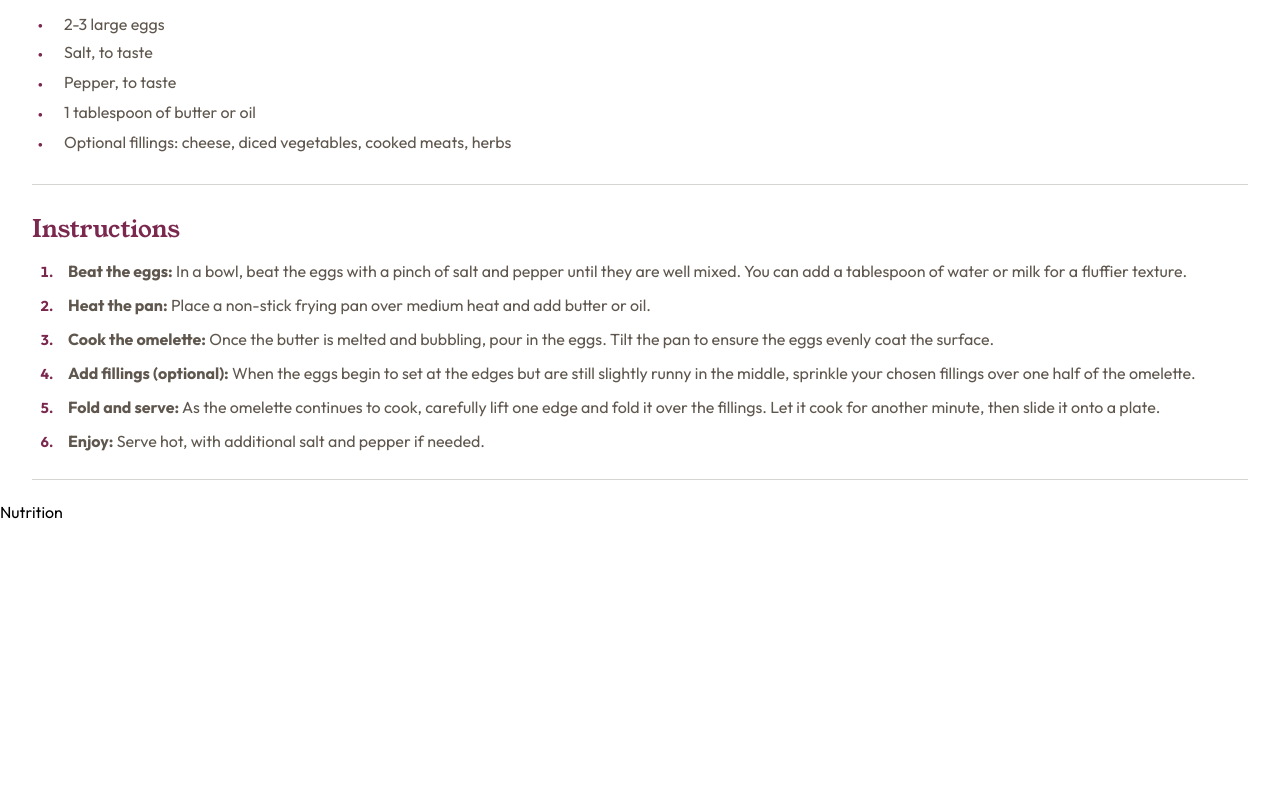
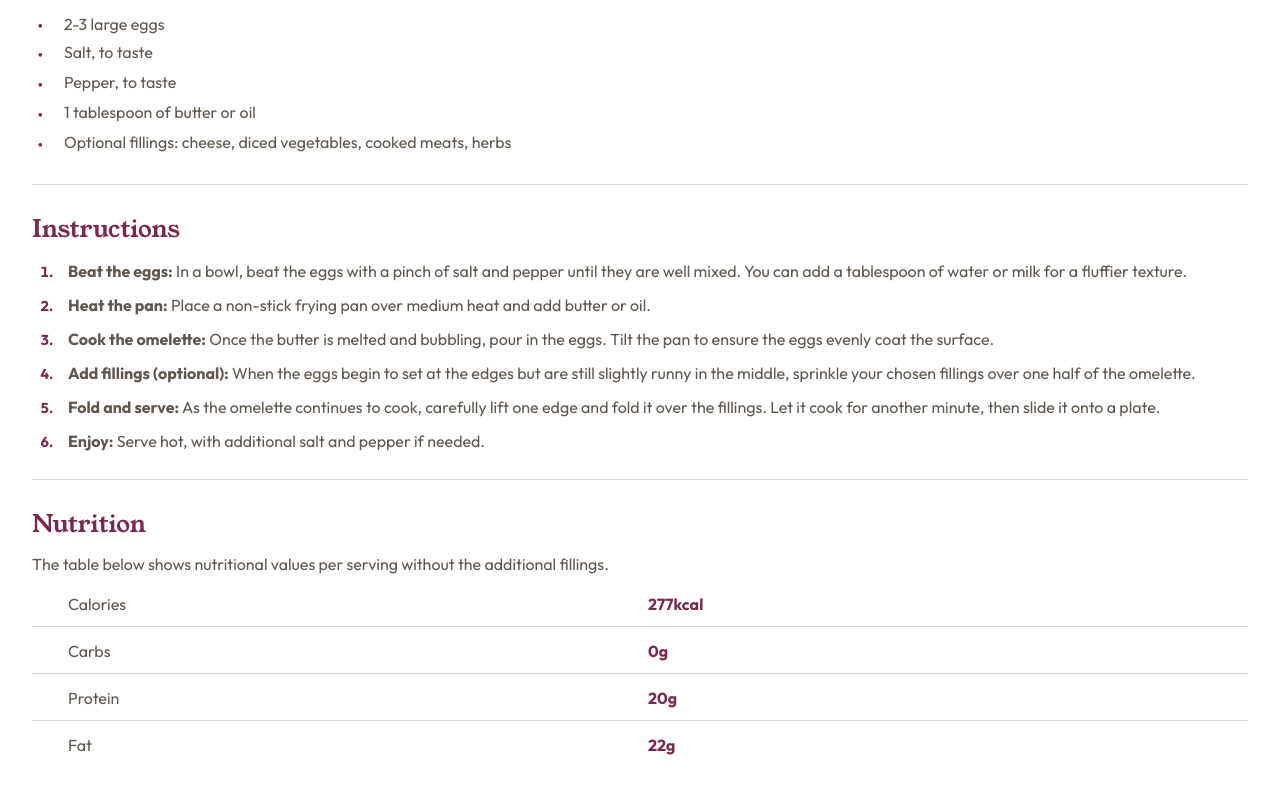
Before and after one commit to jabssdev/recipe-page, a React (Vite) app: page / in a window 1280 px wide. Shown: the part 995-1788 px from the top of the page. Before the commit the page ends 1519 px from the top, so only its background shows below. Built offline with nearby package versions, Linux system fonts and the light colour scheme.

Commit message:
feat: :sparkles: End nutrition section

```diff
--- a/src/assets/components/Header.jsx
+++ b/src/assets/components/Header.jsx
@@ -11,7 +11,7 @@ export const Header = () => {
 					choice of cheese, vegetables, or meats.
 				</p>
 				<div className="py-6 pl-6 pr-14 bg-ct-rose-50 rounded-xl">
-					<h3 className="text-xl font-[700] mb-3 text-ct-rose-800">Preparation Time</h3>
+					<h3 className="text-xl font-bold mb-3 text-ct-rose-800">Preparation Time</h3>
 					<ul className="ml-9 marker:text-ct-rose-800 marker:text-[0.775rem] leading-6">
 						<li className="li-center">
 							<p className="text-ct-stone-600 mb-1.5">
--- a/src/assets/components/overview-recipe/Instructions.jsx
+++ b/src/assets/components/overview-recipe/Instructions.jsx
@@ -1,6 +1,6 @@
 export const Instructions = () => {
 	return (
-		<section className="px-8 pt-7 mb-5">
+		<section className="px-8 pt-7">
 			<h2 className="text-2xl font-young-serif text-ct-rose-800 mb-3">Instructions</h2>
 			<ol className="list-decimal ml-6 marker:text-ct-rose-800 marker:text-[0.895rem] marker:font-[700] leading-7">
 				<li className="">
--- a/src/assets/components/overview-recipe/Nutrition.jsx
+++ b/src/assets/components/overview-recipe/Nutrition.jsx
@@ -1,7 +1,49 @@
 export const Nutrition = () => {
 	return (
-		<>
-			<h1>Nutrition</h1>
-		</>
+		<section className="px-8 pt-7">
+			<h2 className="text-2xl font-young-serif text-ct-rose-800 mb-3">Nutrition</h2>
+			<p className="text-ct-stone-600 mb-4">The table below shows nutritional values per serving without the additional fillings.</p>
+			<article>
+				<div className="grid grid-cols-2 mb-2.5">
+					<p className="ml-9 text-ct-stone-600">Calories</p>
+					<p
+						className="ml-2
+					 font-bold text-ct-rose-800"
+					>
+						277kcal
+					</p>
+				</div>
+				<hr className="border-ct-stone-600 opacity-25 mb-3" />
+				<div className="grid grid-cols-2 mb-2.5">
+					<p className="ml-9 text-ct-stone-600">Carbs</p>
+					<p
+						className="ml-2
+					 font-bold text-ct-rose-800"
+					>
+						0g
+					</p>
+				</div>
+				<hr className="border-ct-stone-600 opacity-25 mb-3" />
+				<div className="grid grid-cols-2 mb-2.5">
+					<p className="ml-9 text-ct-stone-600">Protein</p>
+					<p
+						className="ml-2
+					 font-bold text-ct-rose-800"
+					>
+						20g
+					</p>
+				</div>
+				<hr className="border-ct-stone-600 opacity-25 mb-3" />
+				<div className="grid grid-cols-2 mb-10">
+					<p className="ml-9 text-ct-stone-600">Fat</p>
+					<p
+						className="ml-2
+					 font-bold text-ct-rose-800"
+					>
+						22g
+					</p>
+				</div>
+			</article>
+		</section>
 	);
 };
```
